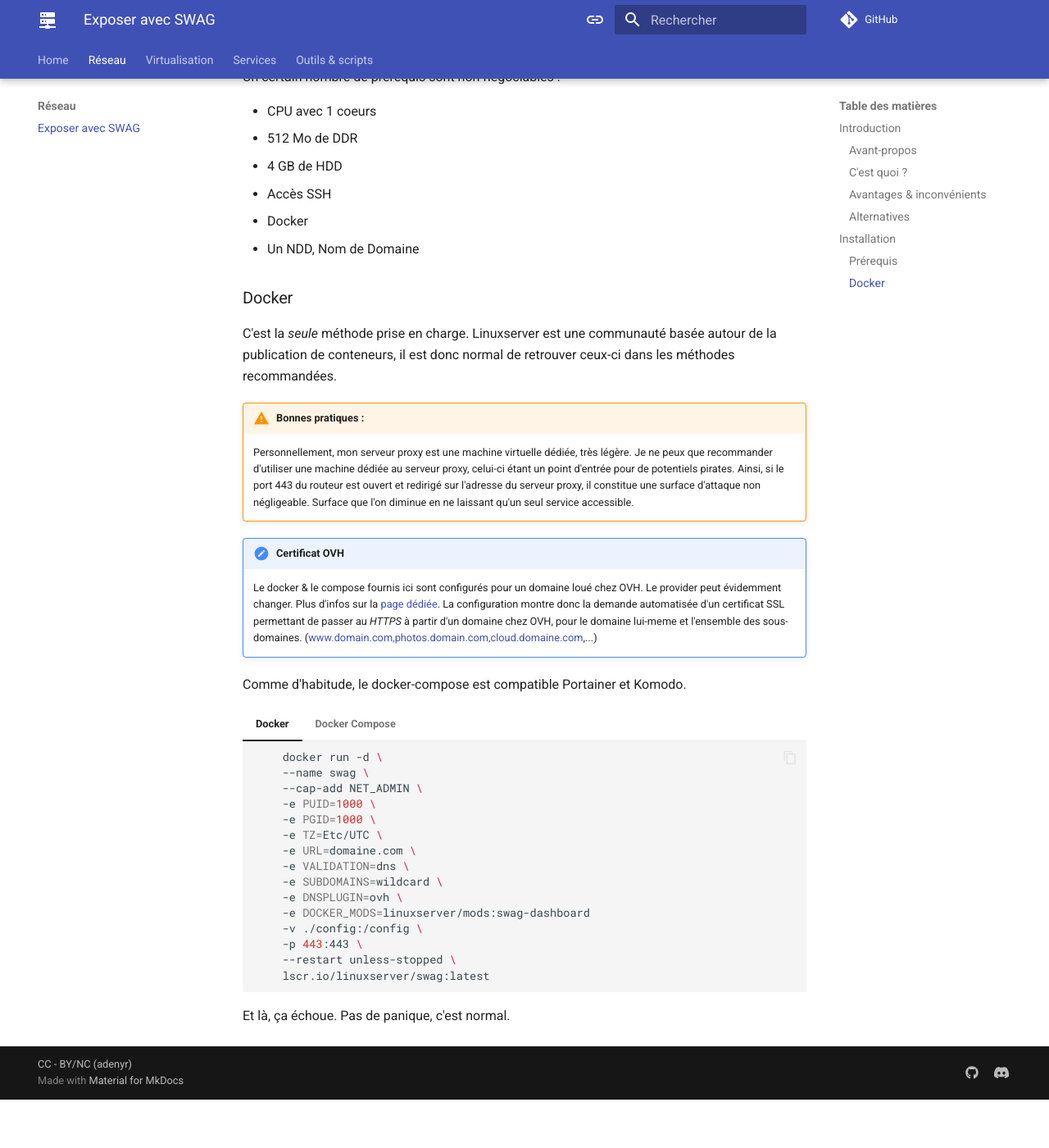
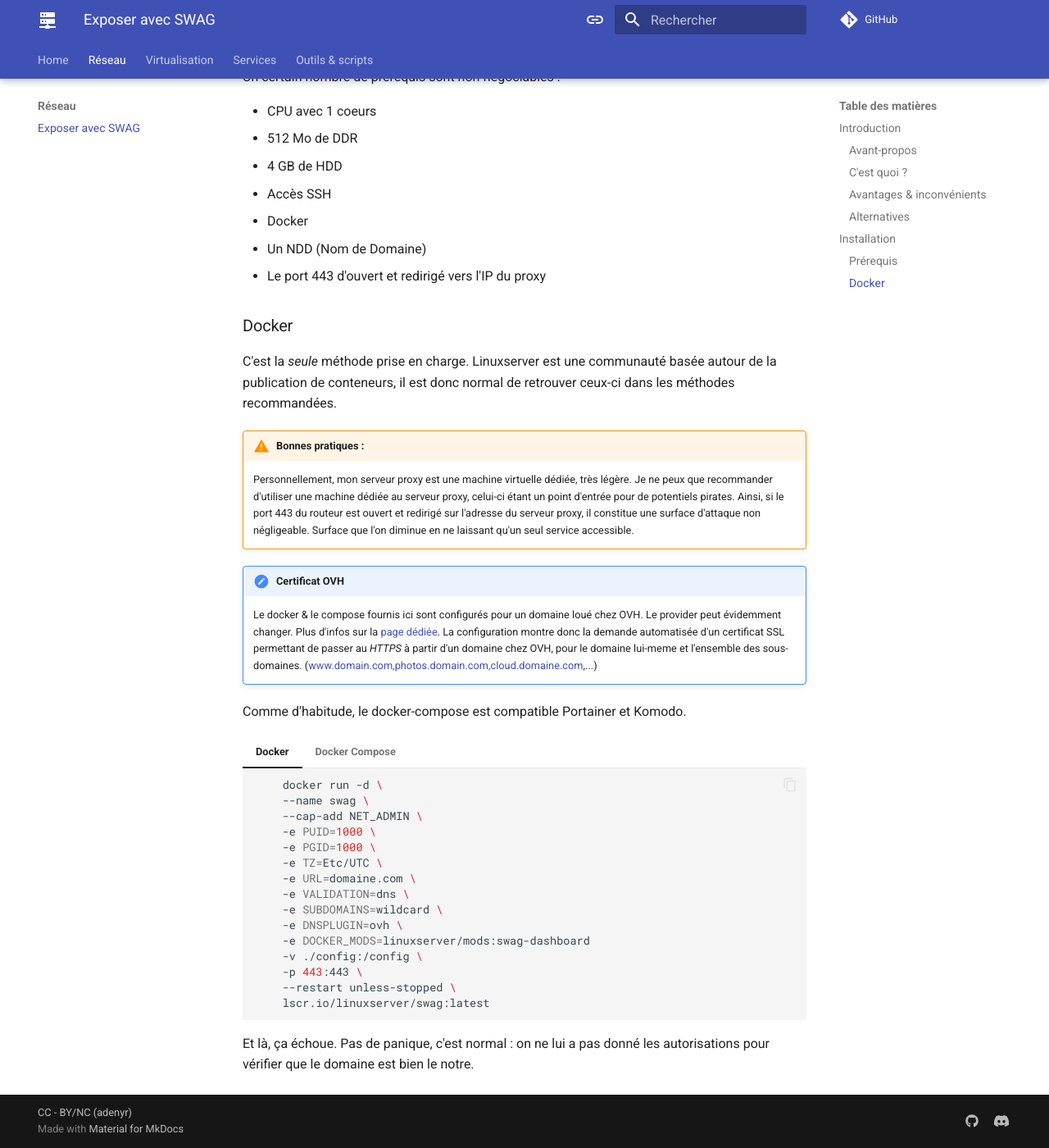
Before and after one commit to adenyrr/become.sh, an MkDocs documentation site: the page built from docs/reseau/swag.md, in a window 1280 px wide and 1400 px high, scrolled down 1343 px. Shown: the whole window at 82% size. Built offline with MkDocs 1.6.1 and Material for MkDocs 9.7.7, drawn with Linux system fonts in a browser that asks for light colours; comment, search, counter and statistics services are not loaded; before the commit the page ends 2684 px from its top, so only the background shows below that.

````diff
--- a/docs/reseau/swag.md
+++ b/docs/reseau/swag.md
@@ -48,7 +48,8 @@
 - 4 GB de HDD
 - Accès SSH
 - Docker
-- Un NDD, Nom de Domaine
+- Un NDD (Nom de Domaine)
+- Le port 443 d'ouvert et redirigé vers l'IP du proxy
 
 ### Docker
 
@@ -110,4 +111,4 @@
     ```
     On lance ensuite la commande `docker compose up -d` qui installe ça.
 
-Et là, ça échoue. Pas de panique, c'est normal.
+Et là, ça échoue. Pas de panique, c'est normal : on ne lui a pas donné les autorisations pour vérifier que le domaine est bien le notre.
````
